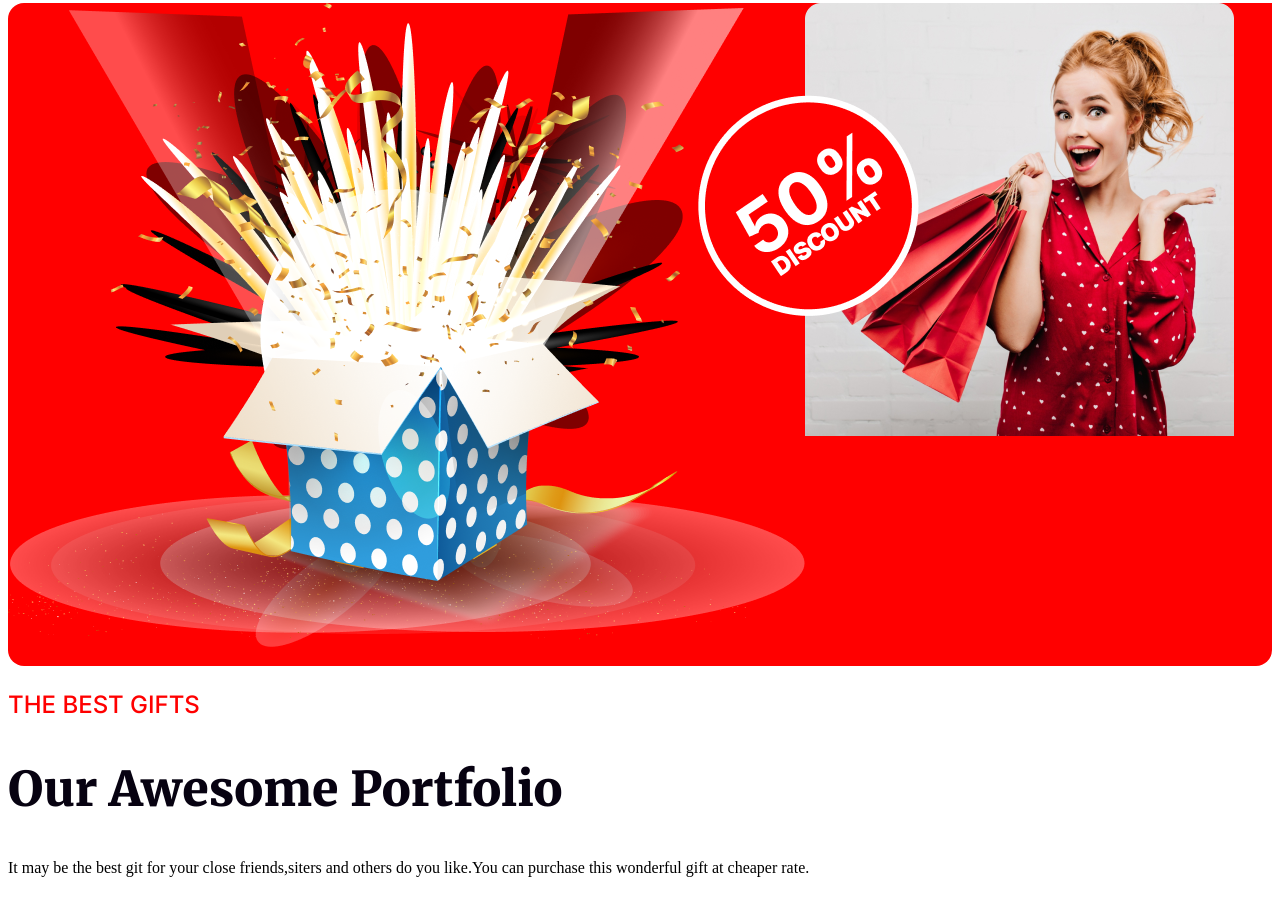
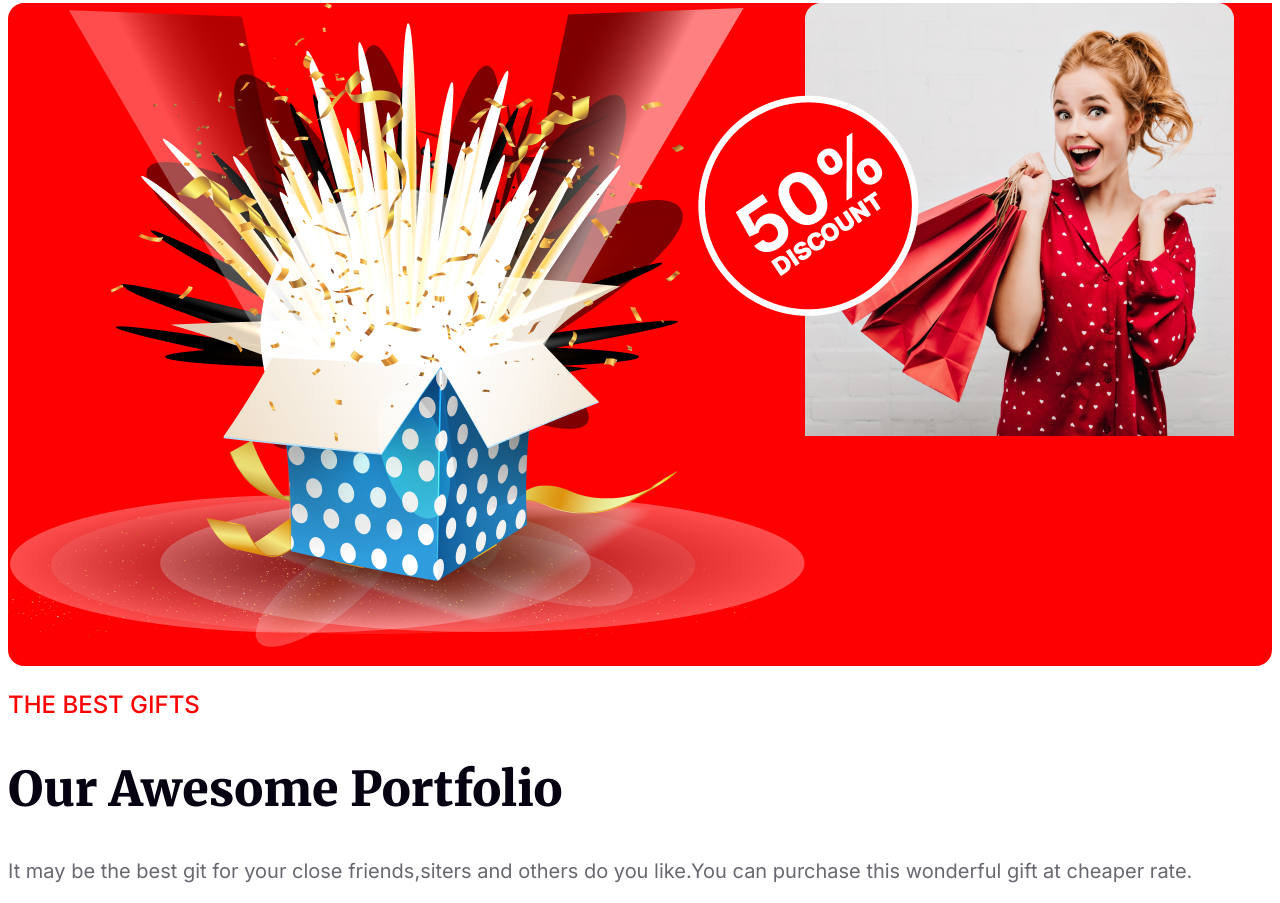
Before and after one commit to HridayMahmud/new-year-assignment, a plain HTML site: page index.html in a window 1280 px wide. Shown: the part 4462-5365 px from the top of the page. Drawn offline with Linux system fonts and the light colour scheme.

Commit message:
bestgift-description-added

```diff
--- a/index.html
+++ b/index.html
@@ -99,7 +99,7 @@
      <section class="bestgift-section">
       <h3 class="bestgift-head">THE BEST GIFTS</h3>
       <h1 class="bestgift-title">Our Awesome Portfolio</h1>
-      <p class="bestfit-des">It may be the best git for your close friends,siters and others do you like.You can purchase this wonderful gift at cheaper rate.</p>
+      <p class="description">It may be the best git for your close friends,siters and others do you like.You can purchase this wonderful gift at cheaper rate.</p>
      </section>
     </main>
     <!-- main-section-finished -->
--- a/style.css
+++ b/style.css
@@ -255,7 +255,7 @@ font-weight: 400;
 }
 .bestgift-section{
     max-width: 1320px;
-   margin: 0 auto;
+    margin: 0 auto;
     text-align: left;
 
 }
```
